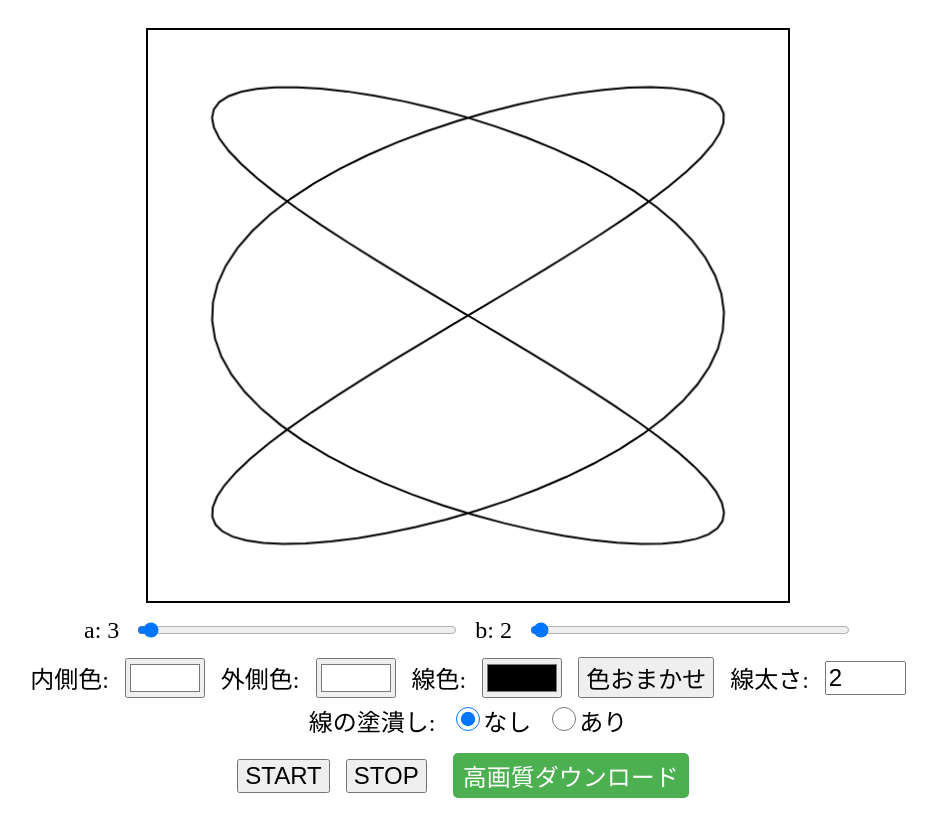
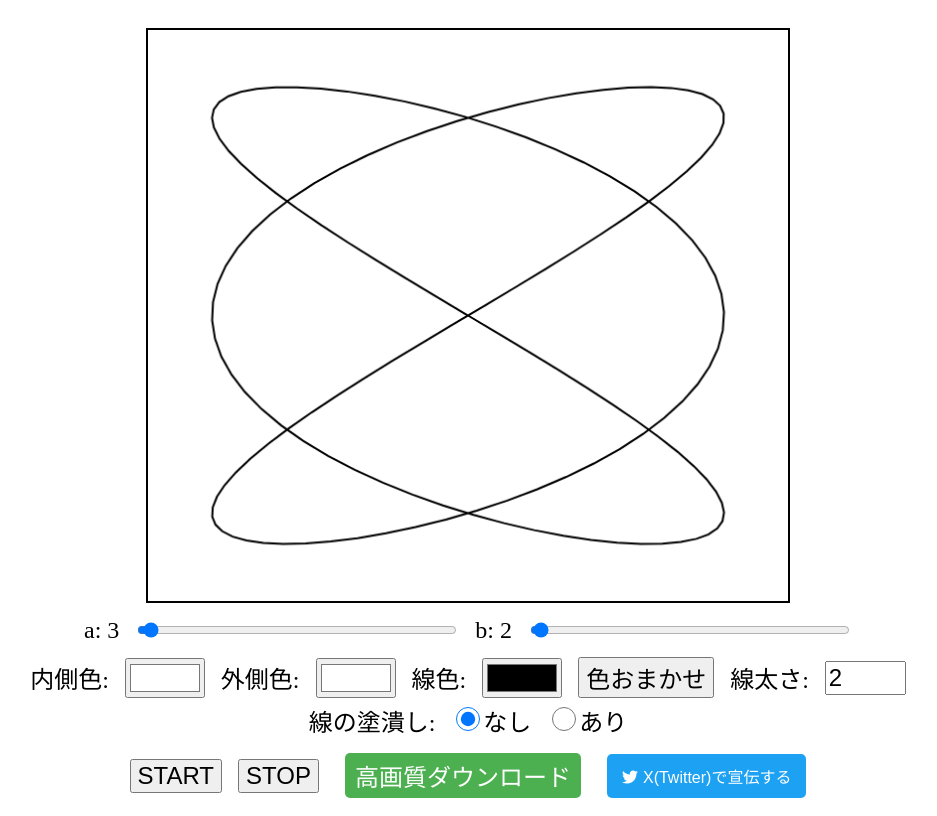
Before and after one commit to YujiFukami/LissajousDrawingTool, a plain HTML site: page stringart.html in a window 1280 px wide. Shown: the whole page, without its empty margins (172-1109 px from the left). Drawn offline with Linux system fonts and the light colour scheme.

Commit message:
ツイートボタン実装

```diff
--- a/script.js
+++ b/script.js
@@ -168,3 +168,10 @@ function generateRandomColor() {
     }
     return color;
 }
+
+// ツイート機能
+document.getElementById('tweetButton').addEventListener('click', function() {
+    const text = encodeURIComponent("リサージュ曲線が簡単に描けます！！");
+    const url = encodeURIComponent("https://lissajousdrawingtool.onrender.com/stringart");
+    window.open(`https://twitter.com/intent/tweet?text=${text}&url=${url}`, '_blank');
+});
--- a/stringart.html
+++ b/stringart.html
@@ -5,6 +5,7 @@
     <meta name="viewport" content="width=device-width, initial-scale=1.0">
     <title>リサージュ曲線の描画</title>
     <link rel="stylesheet" href="style.css">
+    <link rel="stylesheet" href="https://cdnjs.cloudflare.com/ajax/libs/font-awesome/6.0.0-beta3/css/all.min.css">
 </head>
 <body>
 
@@ -50,6 +51,7 @@
             <button class="common-button" id="stopAnimation">STOP</button>
             <!-- 画像として保存するためのダウンロードリンク -->
             <a id="downloadLink" download="lissajous.png">高画質ダウンロード</a>
+            <button class="twitter-button common-button" id="tweetButton"><i class="fab fa-twitter"></i>X(Twitter)で宣伝する</button>
         </div>
     </div>
 
--- a/style.css
+++ b/style.css
@@ -112,3 +112,23 @@ input[type="radio"] {
 .control-group4 #downloadLink:hover {
     background-color: #45a049;
 }
+
+/* ツイートボタン */
+.twitter-button {
+    background-color: #1DA1F2; /* Twitterの青色 */
+    color: white;
+    border: none;
+    border-radius: 5px;
+    padding: 10px 15px;
+    font-size: 16px;
+    cursor: pointer;
+    transition: background-color 0.3s ease;
+}
+
+.twitter-button:hover {
+    background-color: #0c85d0; /* クリック時の色 */
+}
+
+.twitter-button i {
+    margin-right: 5px;
+}
```
